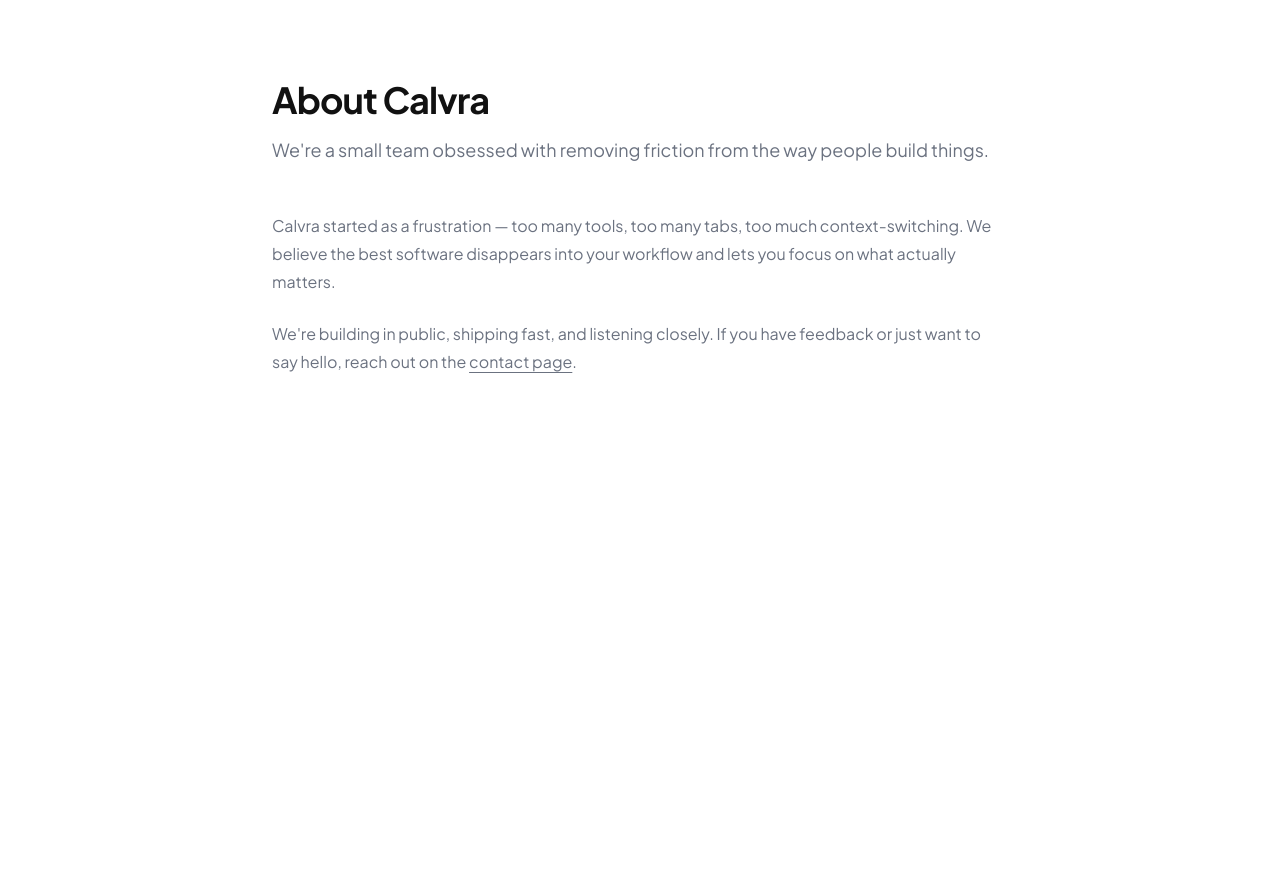
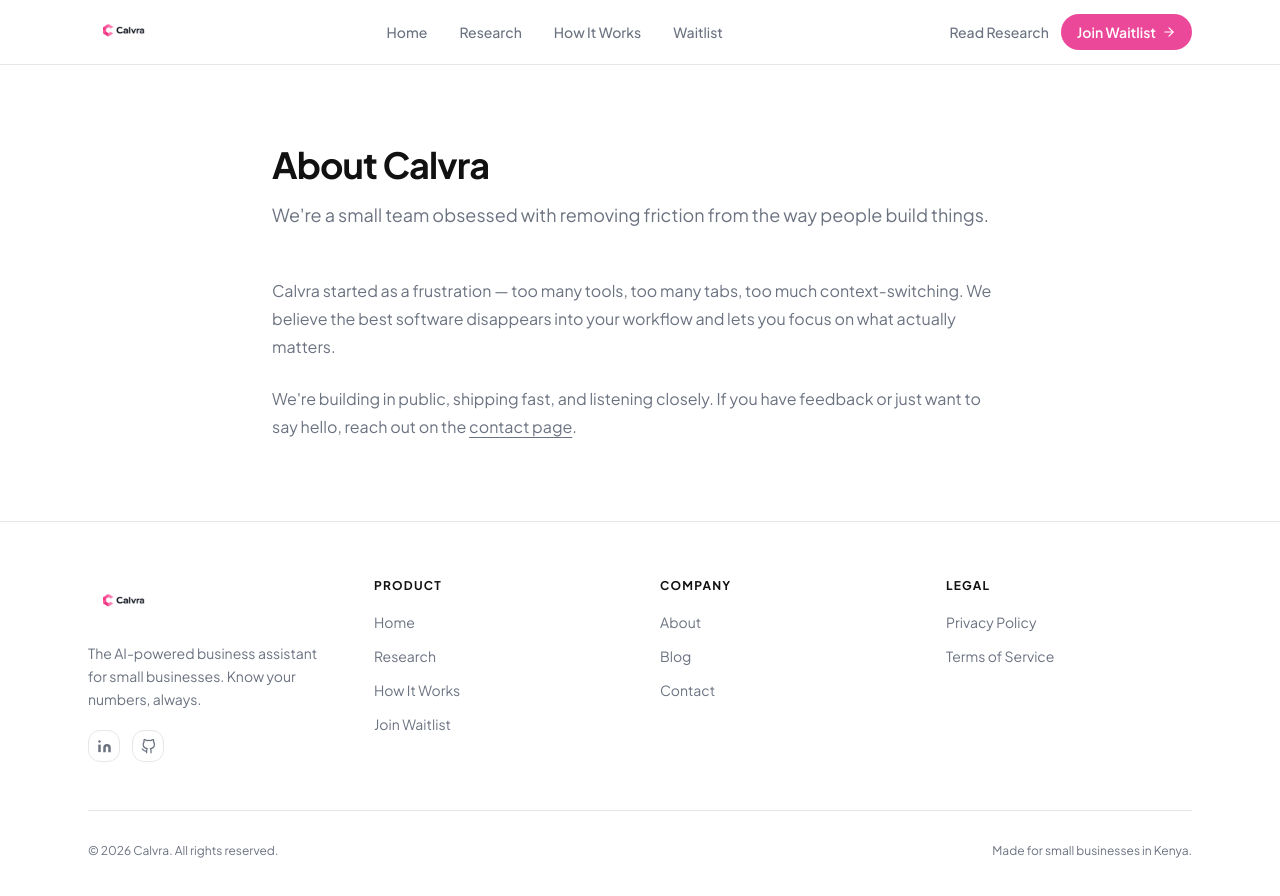
Before and after one commit to CalvraHQ/calvra-landing, a Next.js app: page /about in a window 1280 px wide. Shown: the top 896 px of the page. Before the commit the page ends 800 px from the top, so only its background shows below. Built offline with nearby package versions, Linux system fonts and the light colour scheme.

Commit message:
update metabase

```diff
--- a/src/app/layout.tsx
+++ b/src/app/layout.tsx
@@ -103,8 +103,8 @@
 };
 
 export default function RootLayout({
-  children,
-}: Readonly<{
+                                     children,
+                                   }: Readonly<{
   children: React.ReactNode;
 }>) {
   return (
@@ -113,7 +113,11 @@
           className={`${jakartaSans.variable} ${geistMono.variable}`}
       >
       <body>
+      <Navbar />
+
       {children}
+
+      <Footer />
 
       <GoogleAnalytics gaId="G-N74KMDKDVM" />
       </body>
--- a/src/app/page.tsx
+++ b/src/app/page.tsx
@@ -1,7 +1,6 @@
 "use client";
 
 import { useState } from "react";
-import Image from "next/image";
 import {
   ArrowRight, Check, BarChart3, Search, FileText, Mic, Brain, TrendingUp,
   BookOpen, AlertCircle, MessageSquare, ChevronRight, Zap,
@@ -10,7 +9,6 @@
 
 const PINK = "#EC4899";
 const PINK_LIGHT = "#FDF2F8";
-const PINK_MID = "#FCE7F3";
 const GREEN = "#22C55E";
 const DARK = "#111111";
 
```
